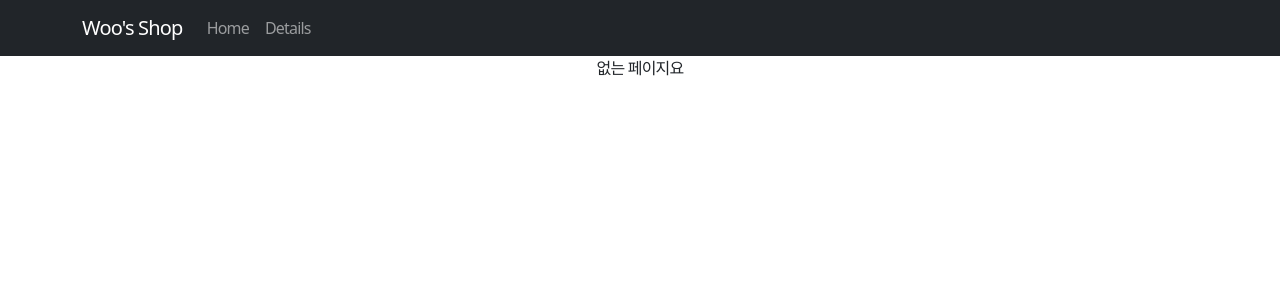
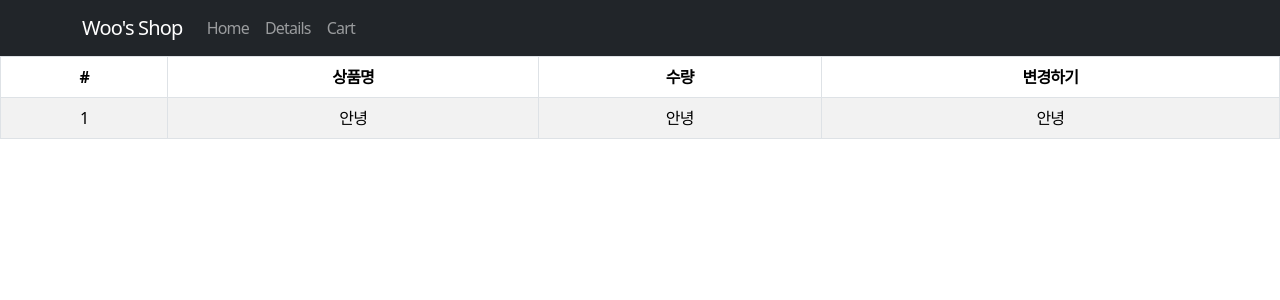
Before and after one commit to chldntjr1321/ReactShop, a React (Vite) app: page /cart in a window 1280 px wide. Shown: the top 300 px of the page. Built offline with nearby package versions, Linux system fonts and the light colour scheme.

Commit message:
Cart 페이지 제작, Redux 기본 세팅

```diff
--- a/package.json
+++ b/package.json
@@ -10,11 +10,13 @@
     "preview": "vite preview"
   },
   "dependencies": {
+    "@reduxjs/toolkit": "^2.8.1",
     "axios": "^1.9.0",
     "bootstrap": "^5.3.6",
     "react": "^19.1.0",
     "react-bootstrap": "^2.10.9",
     "react-dom": "^19.1.0",
+    "react-redux": "^9.2.0",
     "react-router-dom": "^6.30.0",
     "styled-components": "^6.1.18"
   },
--- a/src/App.css
+++ b/src/App.css
@@ -15,3 +15,11 @@
   text-align: center;
   padding: 10px;
 }
+
+.start {
+  opacity: 0;
+}
+.end {
+  opacity: 1;
+  transition: opacity 0.5s;
+}
--- a/src/App.jsx
+++ b/src/App.jsx
@@ -5,6 +5,7 @@ import { Container, Nav, Navbar, Row, Col } from 'react-bootstrap';
 import data from './data.jsx';
 import { Routes, Route, Link, useNavigate, Outlet } from 'react-router-dom';
 import Detail from './routes/Detail.jsx';
+import Cart from './routes/Cart.jsx';
 import axios from 'axios';
 
 function App() {
@@ -29,10 +30,17 @@ function App() {
             </Nav.Link>
             <Nav.Link
               onClick={() => {
-                navigate('/detail');
+                navigate('/detail/0');
               }}
             >
               Details
+            </Nav.Link>
+            <Nav.Link
+              onClick={() => {
+                navigate('/cart');
+              }}
+            >
+              Cart
             </Nav.Link>
           </Nav>
         </Container>
@@ -91,7 +99,9 @@ function App() {
             </>
           }
         />
+
         <Route path="/detail/:id" element={<Detail shoes={shoes} />} />
+        <Route path="/cart" element={<Cart />} />
         <Route path="*" element={<div>없는 페이지요</div>} />
         <Route path="/about" element={<About />}>
           <Route path="member" element={<div>멤버임</div>} />
--- a/src/main.jsx
+++ b/src/main.jsx
@@ -3,11 +3,15 @@ import { createRoot } from 'react-dom/client';
 import './index.css';
 import App from './App.jsx';
 import { BrowserRouter } from 'react-router-dom';
+import { Provider } from 'react-redux';
+import store from './store.jsx';
 
 createRoot(document.getElementById('root')).render(
   <StrictMode>
-    <BrowserRouter>
-      <App />
-    </BrowserRouter>
+    <Provider store={store}>
+      <BrowserRouter>
+        <App />
+      </BrowserRouter>
+    </Provider>
   </StrictMode>
 );
--- /dev/null
+++ b/src/routes/Cart.jsx
@@ -0,0 +1,28 @@
+import { Table } from 'react-bootstrap';
+
+function Cart() {
+  return (
+    <div>
+      <Table striped bordered hover>
+        <thead>
+          <tr>
+            <th>#</th>
+            <th>상품명</th>
+            <th>수량</th>
+            <th>변경하기</th>
+          </tr>
+        </thead>
+        <tbody>
+          <tr>
+            <td>1</td>
+            <td>안녕</td>
+            <td>안녕</td>
+            <td>안녕</td>
+          </tr>
+        </tbody>
+      </Table>
+    </div>
+  );
+}
+
+export default Cart;
--- a/src/routes/Detail.jsx
+++ b/src/routes/Detail.jsx
@@ -1,13 +1,6 @@
 import { useEffect, useState } from 'react';
 import { useParams } from 'react-router-dom';
-import styled from 'styled-components';
-import Nav from 'react-bootstrap/Nav';
-
-// let YellowBtn = styled.button`
-//   background: ${(props) => props.bg};
-//   color: ${(props) => (props.bg == 'blue' ? 'white' : 'black')};
-//   padding: 10px;
-// `;
+import { Nav } from 'react-bootstrap';
 
 function Detail(props) {
   let { id } = useParams();
@@ -17,6 +10,7 @@ function Detail(props) {
   let [alert, setAlert] = useState(true);
   let [input, setInput] = useState('');
   let [tab, setTab] = useState(0);
+  let [fade2, setFade2] = useState('');
 
   useEffect(() => {
     let a = setTimeout(() => {
@@ -31,14 +25,23 @@ function Detail(props) {
       isNaN(input) ? window.alert('그러지마세요') : null;
     }
   }, [input]);
+  useEffect(() => {
+    let a = setTimeout(() => {
+      setFade2('end');
+    }, 100);
+
+    return () => {
+      clearTimeout(a);
+      setFade2('');
+    };
+  }, []);
 
   return (
-    <div className="container">
+    <div className={`container start ${fade2}`}>
       {alert == true ? (
         <div className="alert alert-warning">2초 이내 구매시 할인</div>
       ) : null}
-      {/* <YellowBtn bg="blue">버튼</YellowBtn>
-      <YellowBtn bg="orange">버튼</YellowBtn> */}
+
       <div className="row">
         <div className="col-md-6">
           <img
@@ -101,14 +104,22 @@ function Detail(props) {
   );
 }
 function TabContent({ tab }) {
-  // if (tab == 0) {
-  //   return <div>내용0</div>;
-  // } else if (tab == 1) {
-  //   return <div>내용1</div>;
-  // } else if (tab == 2) {
-  //   return <div>내용2</div>;
-  // }
-  return [<div>내용0</div>, <div>내용1</div>, <div>내용2</div>][tab];
+  let [fade, setFade] = useState('');
+  useEffect(() => {
+    let a = setTimeout(() => {
+      setFade('end');
+    }, 100);
+
+    return () => {
+      clearTimeout(a);
+      setFade('');
+    };
+  }, [tab]);
+  return (
+    <div className={`start ${fade}`}>
+      {[<div>내용0</div>, <div>내용1</div>, <div>내용2</div>][tab]}
+    </div>
+  );
 }
 
 export default Detail;
--- /dev/null
+++ b/src/store.jsx
@@ -0,0 +1,5 @@
+import { configureStore } from '@reduxjs/toolkit';
+
+export default configureStore({
+  reducer: {},
+});
```
Also changed, not shown: 1 other file (tests, documents, lock files or other folders).
